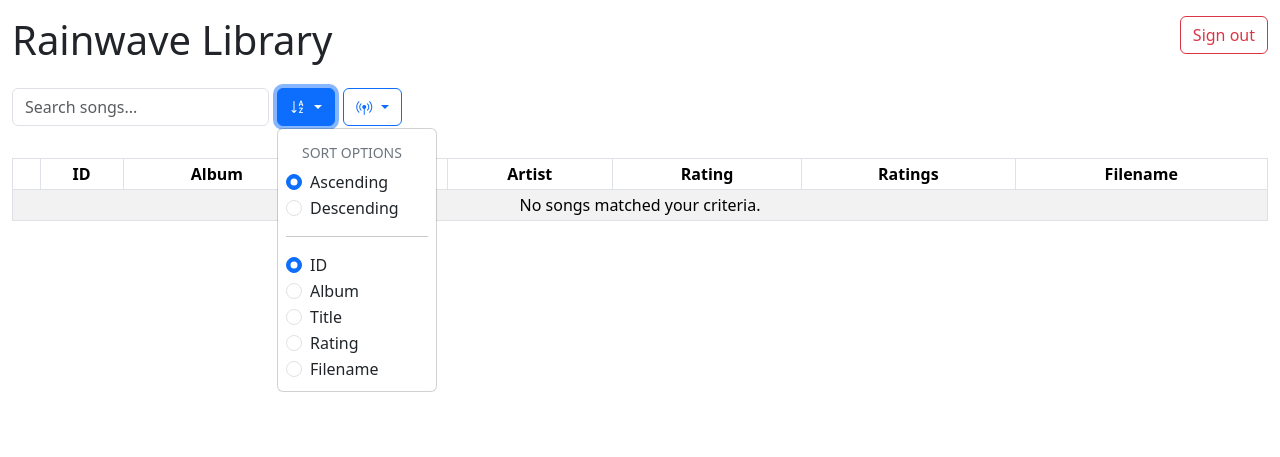
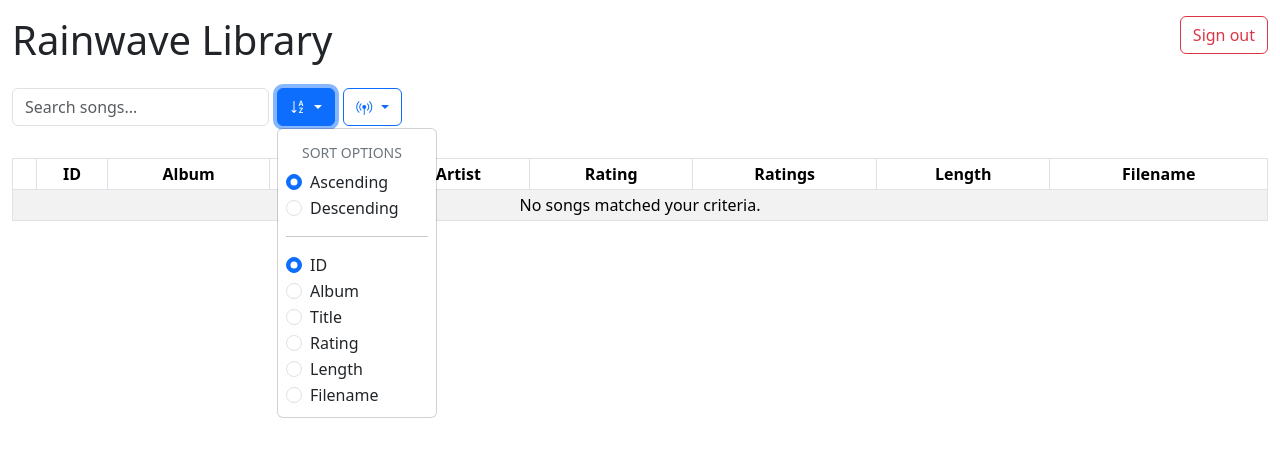
Before and after one commit to williamjacksn/rainwave-library, a Flask app: page / in a window 1280 px wide, after a click that opens the changed part. Shown: the top 457 px of the page. Run offline with Flask 3, Linux system fonts and the light colour scheme; the visitor is signed in with stand-in values (Sample User, id 1); data that the repository does not hold is empty; some libraries are stand-ins or nearby versions.

Commit message:
Show song length in table

```diff
--- a/rainwave_library/app.py
+++ b/rainwave_library/app.py
@@ -34,6 +34,13 @@ def secure(f):
             return flask.redirect(flask.url_for('index'))
         return f(*args, **kwargs)
     return decorated_function
+
+
+@app.add_template_filter
+def length_display(length: int):
+    """Convert number of seconds to mm:ss format"""
+    minutes, seconds = divmod(length, 60)
+    return f'{minutes}:{seconds:02d}'
 
 
 @app.before_request
--- a/rainwave_library/templates/index.html
+++ b/rainwave_library/templates/index.html
@@ -64,6 +64,12 @@
                             </div>
                             <div class="form-check">
                                 <input class="form-check-input" hx-indicator="#filters-indicator"
+                                       hx-post="{{ url_for('song_table_rows') }}" id="sort-col-length" name="sort-col"
+                                       type="radio" value="song_length">
+                                <label class="form-check-label" for="sort-col-length">Length</label>
+                            </div>
+                            <div class="form-check">
+                                <input class="form-check-input" hx-indicator="#filters-indicator"
                                        hx-post="{{ url_for('song_table_rows') }}" id="sort-col-filename" name="sort-col"
                                        type="radio" value="song_filename">
                                 <label class="form-check-label" for="sort-col-filename">Filename</label>
@@ -111,12 +117,13 @@
                     <th>Artist</th>
                     <th>Rating</th>
                     <th>Ratings</th>
+                    <th>Length</th>
                     <th>Filename</th>
                 </tr>
                 </thead>
                 <tbody hx-post="{{ url_for('song_table_rows') }}" hx-trigger="load">
                 <tr>
-                    <td class="py-3 text-center" colspan="8">
+                    <td class="py-3 text-center" colspan="9">
                         <span class="htmx-indicator spinner-border spinner-border-sm"></span>
                     </td>
                 </tr>
--- a/rainwave_library/templates/songs/table-rows.html
+++ b/rainwave_library/templates/songs/table-rows.html
@@ -23,11 +23,12 @@
             {{ '{:.2f}'.format(s.song_rating) }}
         </td>
         <td class="text-end {{ 'text-secondary' if s.song_rating_count == 0 }}">{{ s.song_rating_count }}</td>
+        <td class="text-end">{{ s.song_length|length_display }}</td>
         <td class="user-select-all"><code>{{ s.song_filename }}</code></td>
     </tr>
     {% else %}
     <tr>
-        <td class="py-3 text-center" colspan="8" hx-include="form"
+        <td class="py-3 text-center" colspan="9" hx-include="form"
             hx-post="{{ url_for('song_table_rows', page=g.page + 1) }}" hx-target="closest tr" hx-trigger="revealed"
             hx-swap="outerHTML">
             <span class="htmx-indicator spinner-border spinner-border-sm"></span>
@@ -36,6 +37,6 @@
     {% endif %}
 {% else %}
 <tr class="text-center">
-    <td colspan="8">No songs matched your criteria.</td>
+    <td colspan="9">No songs matched your criteria.</td>
 </tr>
 {% endfor %}
```
